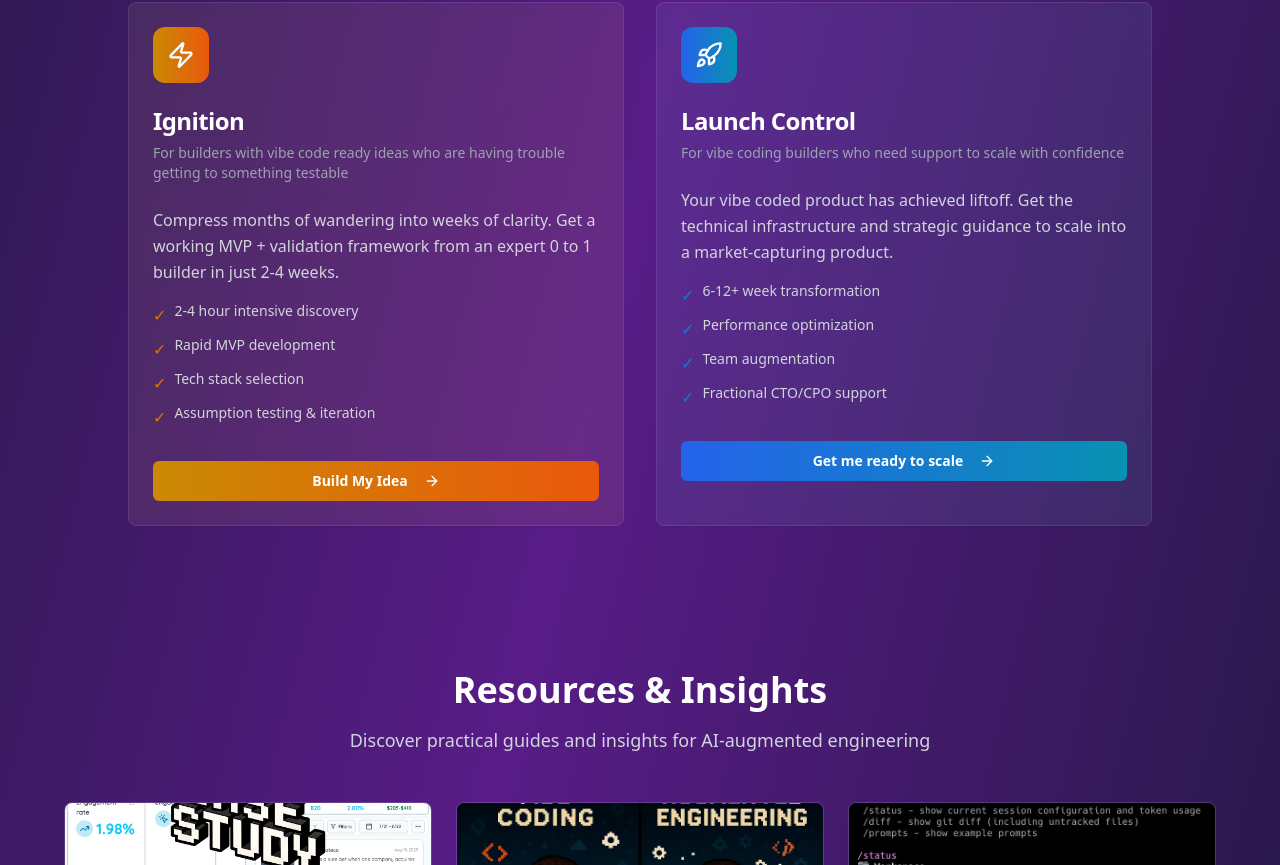
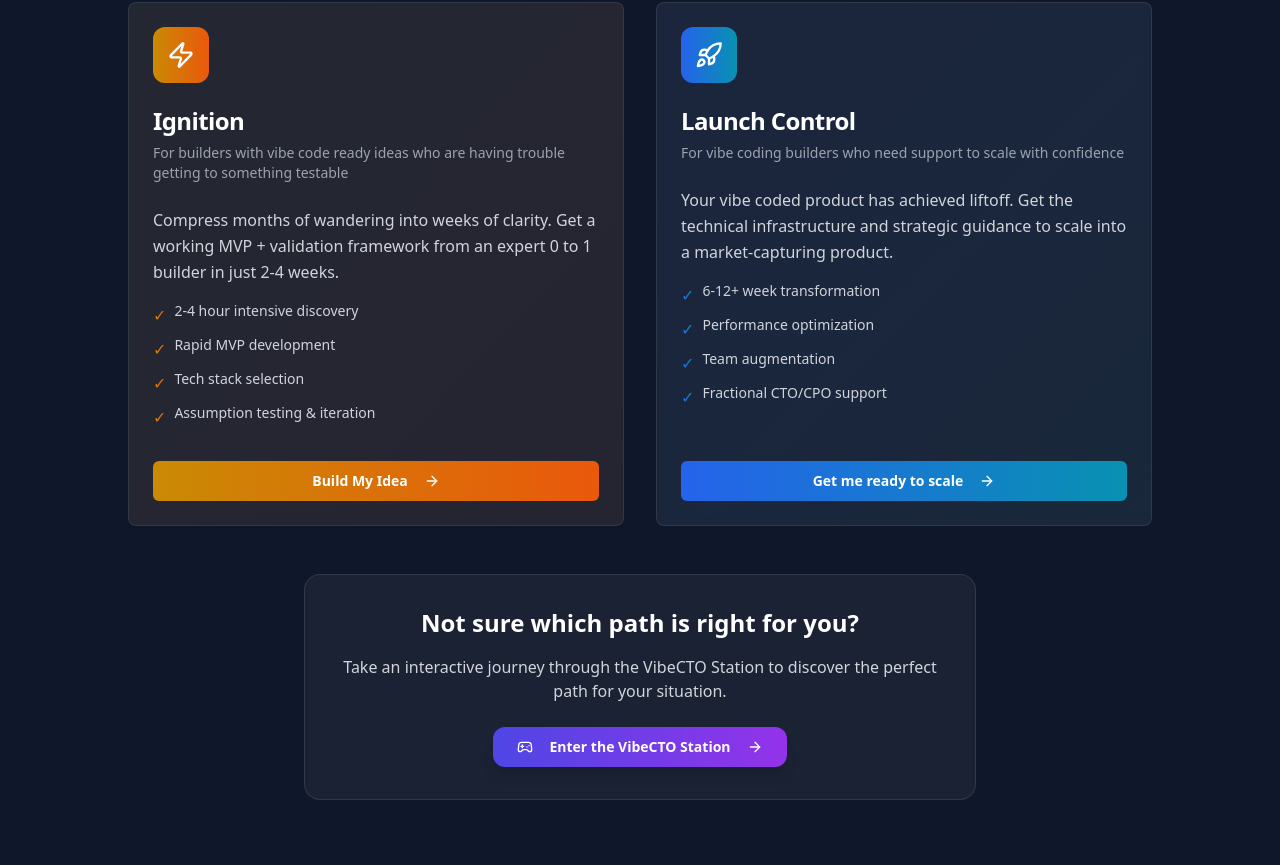
Before and after one commit to prodyssey/vibe-cto-dot-ai, a Next.js app: page / in a window 1280 px wide. Shown: the part 2495-3360 px from the top of the page. Built offline with nearby package versions, Linux system fonts and the light colour scheme; no server answers.

Commit message:
content: update paths section to be more consistent with its new purpose and add the cta to the adventure game

```diff
--- a/src/components/sections/Paths.tsx
+++ b/src/components/sections/Paths.tsx
@@ -1,6 +1,6 @@
 'use client'
 
-import { ArrowRight } from "lucide-react";
+import { ArrowRight, Gamepad2 } from "lucide-react";
 import Link from "next/link";
 import { useEffect, useRef } from "react";
 
@@ -41,7 +41,7 @@ export const Paths = () => {
     }));
 
   return (
-    <section id="journey" className="py-20 px-6">
+    <section id="journey" className="py-20 px-6 bg-slate-900">
       <div className="max-w-7xl mx-auto">
         <div className="text-center mb-16">
           <h2 className="text-4xl md:text-5xl font-bold text-white mb-6">
@@ -56,7 +56,7 @@ export const Paths = () => {
           {paths.map((path, index) => (
             <Card
               key={index}
-              className="bg-white/5 backdrop-blur-sm border-white/10 hover:border-white/20 transition-all duration-300 hover:scale-105 relative overflow-hidden group"
+              className="bg-white/5 backdrop-blur-sm border-white/10 hover:border-white/20 transition-all duration-300 hover:scale-105 relative overflow-hidden group flex flex-col h-full"
             >
               <div
                 className={`absolute inset-0 bg-gradient-to-br ${path.color} opacity-5 group-hover:opacity-10 transition-opacity`}
@@ -76,12 +76,12 @@ export const Paths = () => {
                 </p>
               </CardHeader>
 
-              <CardContent className="relative space-y-4">
+              <CardContent className="relative space-y-4 flex-grow flex flex-col">
                 <p className="text-gray-300 leading-relaxed">
                   {path.description}
                 </p>
 
-                <ul className="space-y-2">
+                <ul className="space-y-2 flex-grow">
                   {path.features.map((feature, idx) => (
                     <li key={idx} className="flex items-start space-x-2">
                       <span
@@ -94,6 +94,7 @@ export const Paths = () => {
                   ))}
                 </ul>
 
+                <div className="mt-auto pt-4">
                   {path.isExternal ? (
                     <a
                       ref={
@@ -102,7 +103,7 @@ export const Paths = () => {
                       href={path.link}
                       target="_blank"
                       rel="noopener noreferrer"
-                    className="block pt-4"
+                      className="block"
                     >
                       <Button
                         className={`w-full bg-gradient-to-r ${path.color} hover:opacity-90 text-white font-semibold`}
@@ -112,7 +113,7 @@ export const Paths = () => {
                       </Button>
                     </a>
                   ) : (
-                  <Link href={path.link} className="block pt-4">
+                    <Link href={path.link} className="block">
                       <Button
                         className={`w-full bg-gradient-to-r ${path.color} hover:opacity-90 text-white font-semibold`}
                       >
@@ -121,22 +122,32 @@ export const Paths = () => {
                       </Button>
                     </Link>
                   )}
+                </div>
               </CardContent>
             </Card>
           ))}
         </div>
 
-        {/* <div className="text-center mt-12">
-          <p className="text-gray-400">
+        {/* Adventure Game CTA */}
+        <div className="text-center mt-12">
+          <div className="bg-white/5 backdrop-blur-sm border border-white/10 rounded-2xl p-8 max-w-2xl mx-auto">
+            <h3 className="text-2xl font-bold text-white mb-4">
               Not sure which path is right for you?
+            </h3>
+            <p className="text-gray-300 mb-6">
+              Take an interactive journey through the VibeCTO Station to discover the perfect path for your situation.
+            </p>
+            <Link href="/adventure">
               <Button
-              variant="link"
-              className="text-blue-400 hover:text-blue-300 px-1"
+                className="bg-gradient-to-r from-indigo-600 to-purple-600 hover:from-indigo-700 hover:to-purple-700 text-white px-6 py-3 font-semibold rounded-xl shadow-lg hover:shadow-indigo-500/25 transition-all duration-300 hover:scale-105"
               >
-              Take a quick quiz
+                <Gamepad2 className="mr-2 w-5 h-5" />
+                Enter the VibeCTO Station
+                <ArrowRight className="ml-2 w-5 h-5" />
               </Button>
-          </p>
-        </div> */}
+            </Link>
+          </div>
+        </div>
       </div>
     </section>
   );
```
Lines whose indentation alone changed are shown as unchanged.
